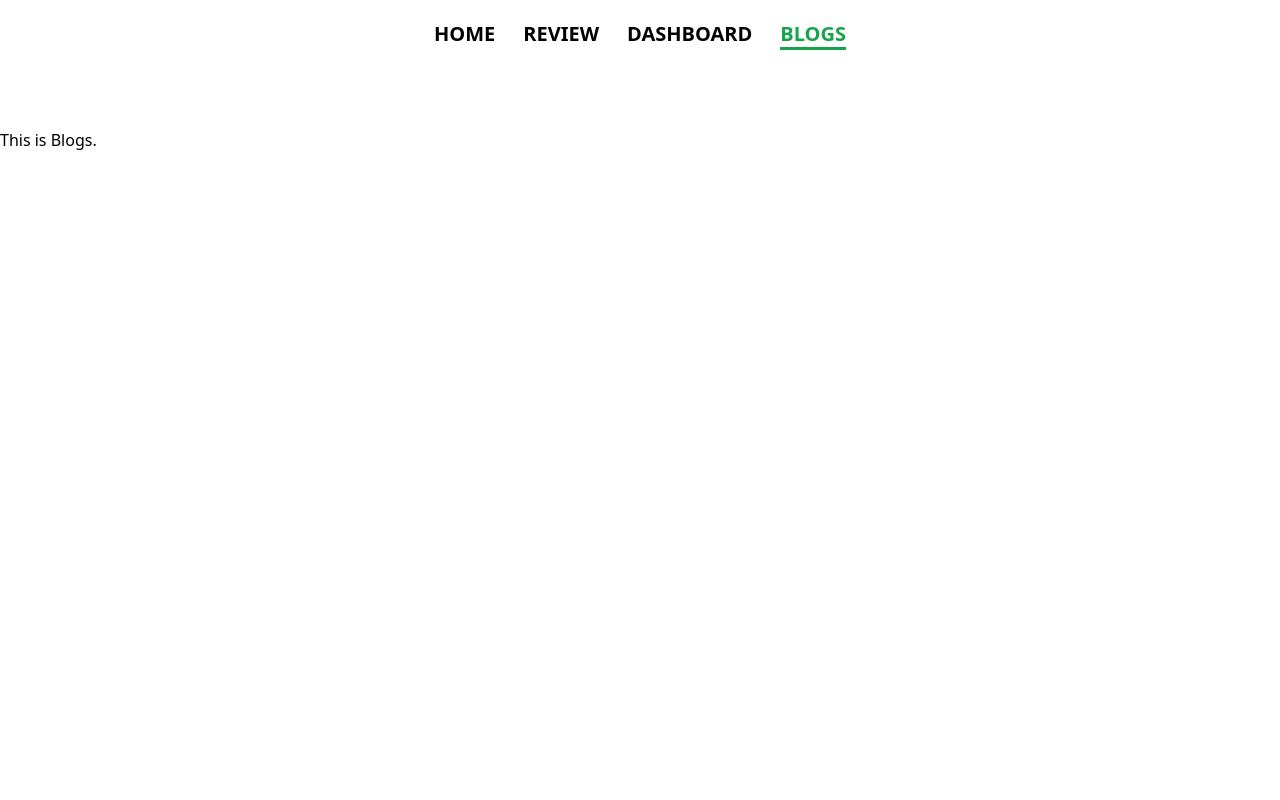
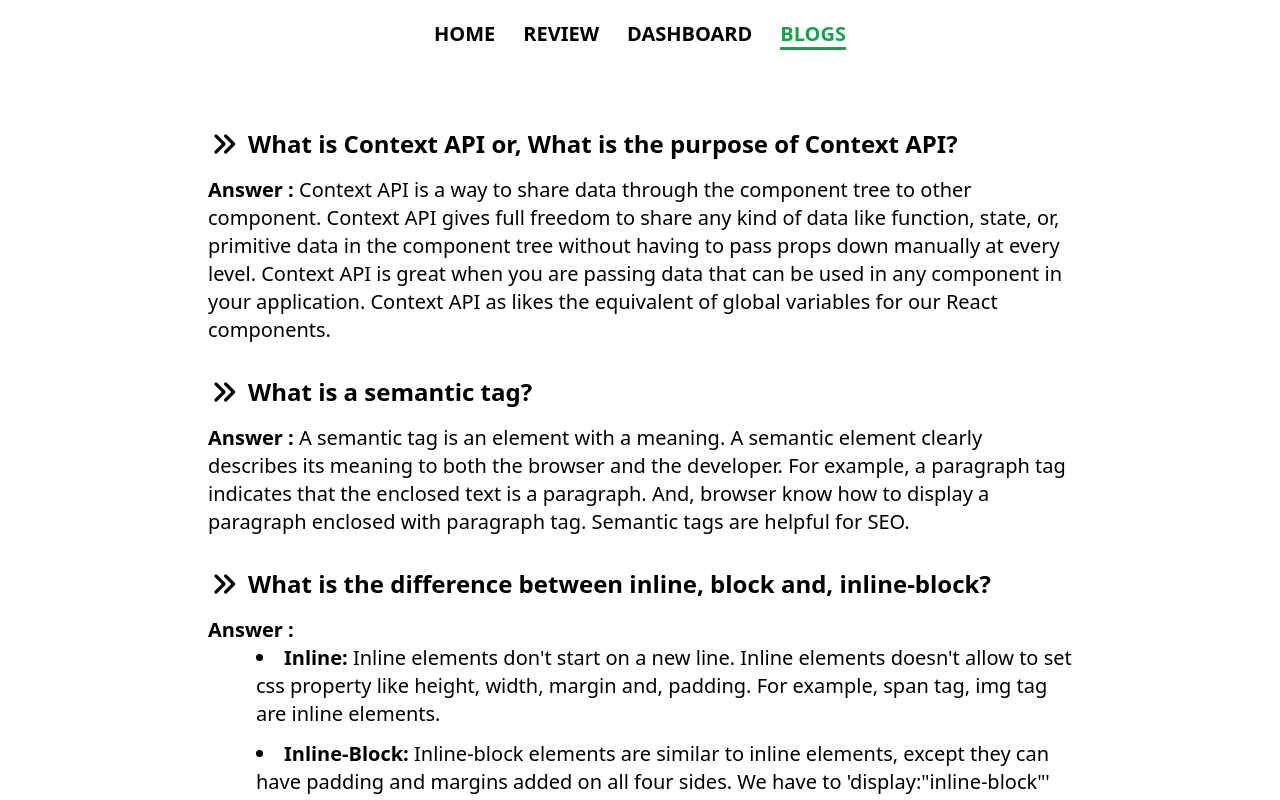
Before and after one commit to rockydey/enfield-bullet-exploration, a React (Create React App) app: page /blogs in a window 1280 px wide. Shown: the top 800 px of the page. Built offline with nearby package versions, Linux system fonts and the light colour scheme.

Commit message:
blogs component complete

```diff
--- a/package.json
+++ b/package.json
@@ -3,6 +3,7 @@
   "version": "0.1.0",
   "private": true,
   "dependencies": {
+    "@heroicons/react": "^1.0.6",
     "@testing-library/jest-dom": "^5.16.3",
     "@testing-library/react": "^12.1.4",
     "@testing-library/user-event": "^13.5.0",
--- a/src/components/Blogs/Blogs.jsx
+++ b/src/components/Blogs/Blogs.jsx
@@ -1,10 +1,41 @@
 import React from 'react';
 import './Blogs.css';
+import { ChevronDoubleRightIcon } from '@heroicons/react/solid'
 
 const Blogs = () => {
     return (
         <div>
-            <h1>This is Blogs.</h1>
+            <section className='mx-52 mb-8'>
+                <div className='flex items-start mb-4'>
+                    <ChevronDoubleRightIcon className='w-8 h-8 mr-2'></ChevronDoubleRightIcon>
+                    <h3 className='text-2xl font-semibold'>What is Context API or, What is the purpose of Context API?</h3>
+                </div>
+                <div>
+                    <p className='text-xl'><span className='font-semibold'>Answer :</span> Context API is a way to share data through the component tree to other component. Context API gives full freedom to share any kind of data like function, state, or, primitive data in the component tree without having to pass props down manually at every level. Context API is great when you are passing data that can be used in any component in your application. Context API as likes the equivalent of global variables for our React components.</p>
+                </div>
+            </section>
+            <section className='mx-52 mb-8'>
+                <div className='flex items-start mb-4'>
+                    <ChevronDoubleRightIcon className='w-8 h-8 mr-2'></ChevronDoubleRightIcon>
+                    <h3 className='text-2xl font-semibold'>What is a semantic tag?</h3>
+                </div>
+                <div>
+                    <p className='text-xl'><span className='font-semibold'>Answer :</span> A semantic tag is an element with a meaning. A semantic element clearly describes its meaning to both the browser and the developer. For example, a paragraph tag indicates that the enclosed text is a paragraph. And, browser know how to display a paragraph enclosed with paragraph tag. Semantic tags are helpful for SEO. </p>
+                </div>
+            </section>
+            <section className='mx-52 mb-8'>
+                <div className='flex items-start mb-4'>
+                    <ChevronDoubleRightIcon className='w-8 h-8 mr-2'></ChevronDoubleRightIcon>
+                    <h3 className='text-2xl font-semibold'>What is the difference between inline, block and, inline-block?</h3>
+                </div>
+                <div>
+                    <p className='text-xl'><span className='font-semibold'>Answer :</span>
+                        <li className='ml-12'><span className='font-semibold'>Inline:</span> Inline elements don't start on a new line. Inline elements doesn't allow to set css property like height, width, margin and, padding. For example, span tag, img tag are inline elements.</li>
+                        <li className='ml-12 my-3'><span className='font-semibold'>Inline-Block:</span> Inline-block elements are similar to inline elements, except they can have padding and margins added on all four sides. We have to 'display:"inline-block"' css property to make inline elements too inline-block elements.</li>
+                        <li className='ml-12'><span className='font-semibold'>Block:</span> Block elements can't add a line-break after the element. Block elements can contain other block elements and inline elements. Block elements take the full width of a website. Block elements accepts width, height, margin, padding etc. For example heading tag, paragraph tag etc. are block elements.</li>
+                    </p>
+                </div>
+            </section>
         </div>
     );
 };
```
Also changed, not shown: 1 other file (tests, documents, lock files or other folders).
